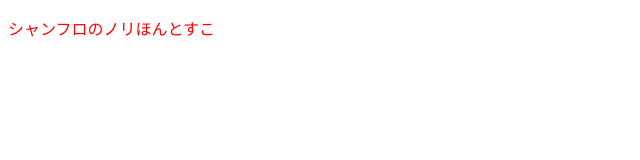
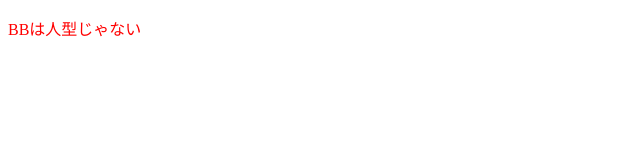
Before and after one commit to HiroyoshiDoi/New-repository, a plain HTML site: page index.html in a window 1280 px wide. Shown: the whole page, without its empty margins (0-640 px from the left). Drawn offline with Linux system fonts and the light colour scheme.

```diff
--- a/index.html
+++ b/index.html
@@ -9,7 +9,7 @@
 <body>
     <div>
         <p style="color: red;">
-            シャンフロのノリほんとすこ
+            BBは人型じゃない
         </p>
     </div>
 </body>
```
